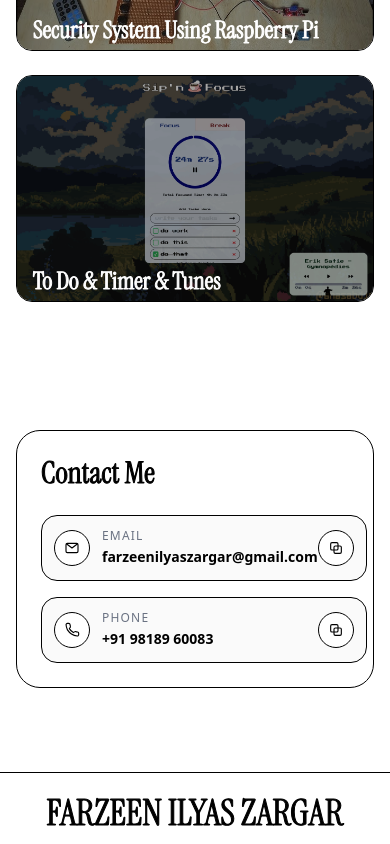
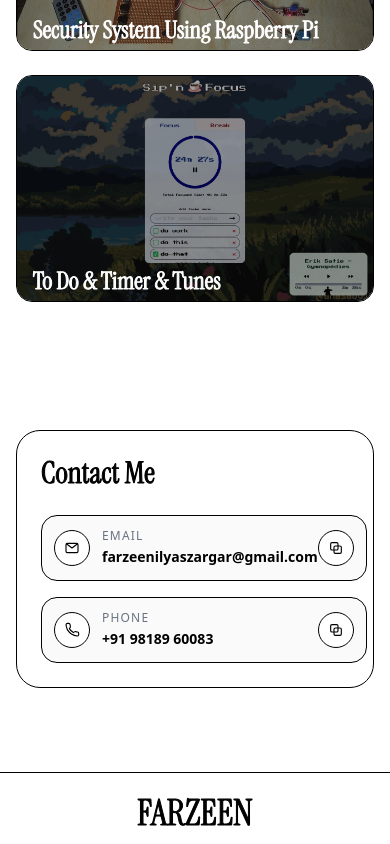
Before and after one commit to farzeenilyaszargar/Portfolio, a Next.js app: page / in a window 390 px wide. Shown: the part 3842-4686 px from the top of the page. Built offline with nearby package versions, Linux system fonts and the light colour scheme.

Commit message:
Shorten footer title on mobile

```diff
--- a/comp/footer.tsx
+++ b/comp/footer.tsx
@@ -10,7 +10,10 @@ export default function Footer()
 {
     return (
         <div className="w-full flex flex-col items-center justify-top border-t overflow-hidden mb-0 mt-5 h-18 pt-5 px-4 sm:px-6 lg:px-20">
-            <h1 className={`font-black text-4xl sm:text-6xl lg:text-8xl ${instrumentSerif.className} text-stroke-1 `}>FARZEEN ILYAS ZARGAR</h1>
+            <h1 className={`font-black text-4xl sm:text-6xl lg:text-8xl ${instrumentSerif.className} text-stroke-1 `}>
+                <span className="sm:hidden">FARZEEN</span>
+                <span className="hidden sm:inline">FARZEEN ILYAS ZARGAR</span>
+            </h1>
         </div>
     );
 }
```
